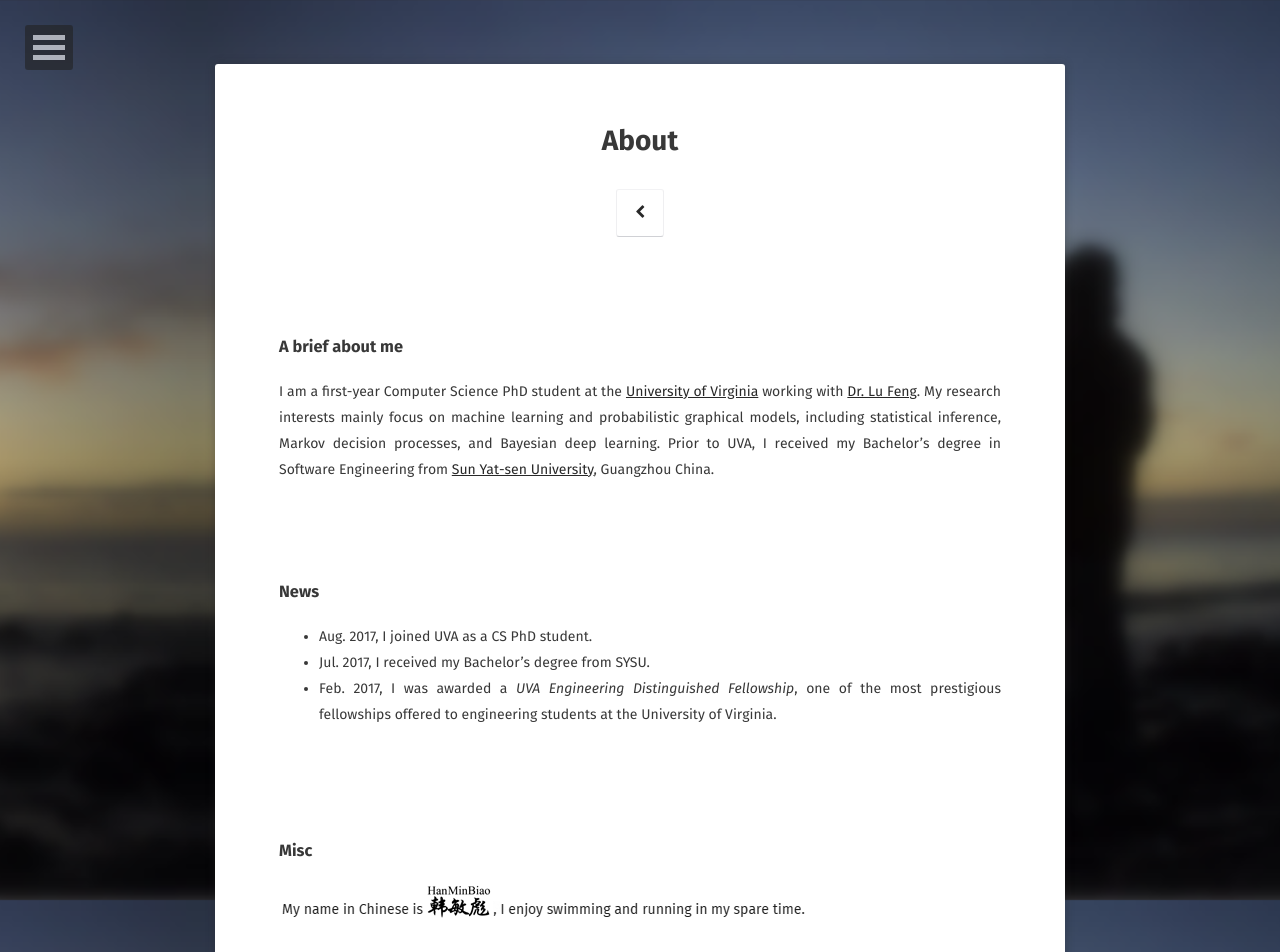
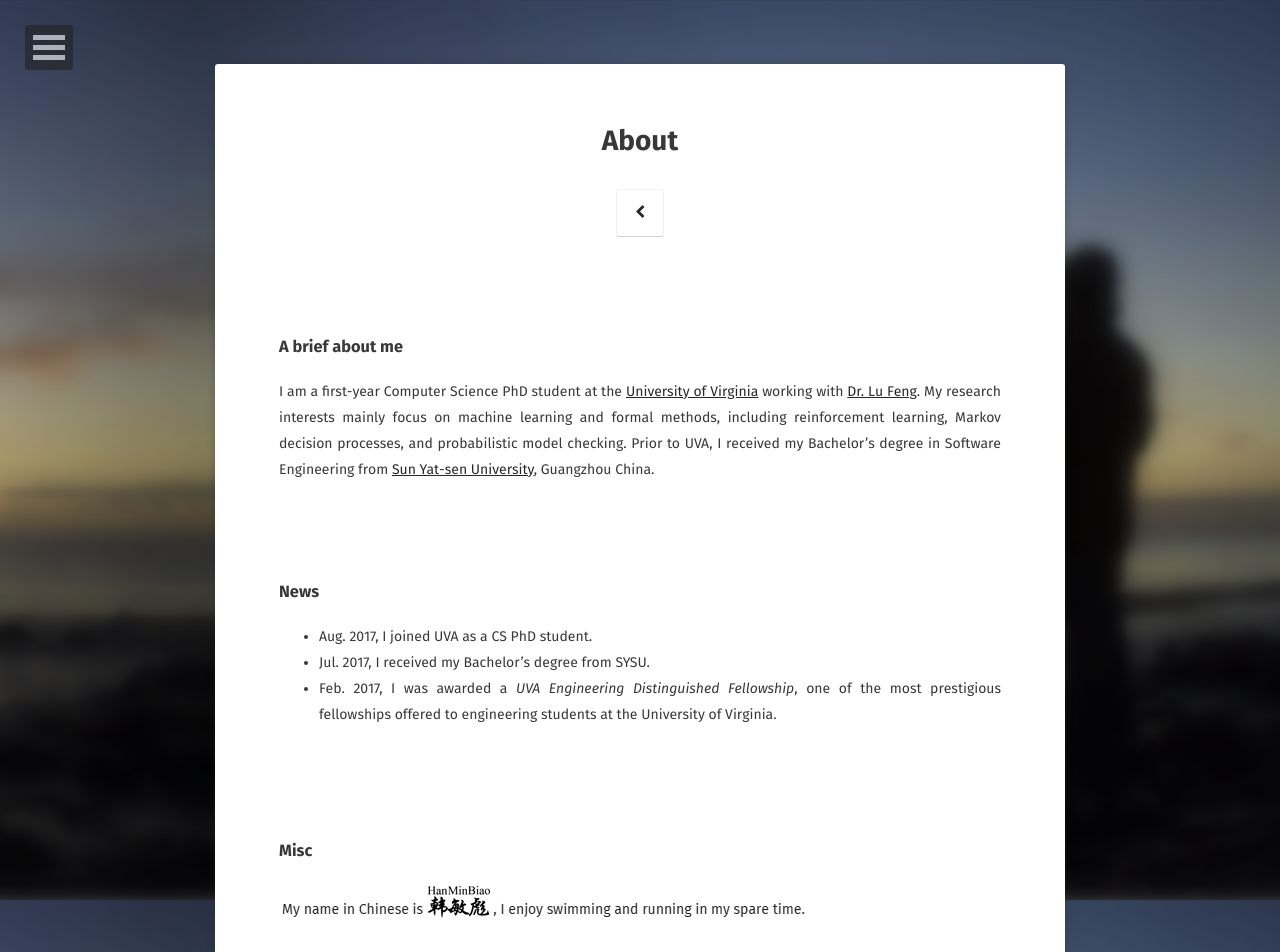
Before and after one commit to FrancisDavis/FrancisDavis.github.io, a Jekyll site: the page built from about/index.md, in a window 1280 px wide. Shown: the top 952 px of the page. Built offline with Jekyll 4.4.1, drawn with Linux system fonts in a browser that asks for light colours; some web fonts are replaced.

Commit message:
Update index.md

```diff
--- a/about/index.md
+++ b/about/index.md
@@ -7,7 +7,7 @@ comments: false
 ---
 
 ### A brief about me
-I am a first-year Computer Science PhD student at the [University of Virginia](http://www.virginia.edu/) working with [Dr. Lu Feng](http://www.cs.virginia.edu/~lufeng/index.html). My research interests mainly focus on machine learning and probabilistic graphical models, including statistical inference, Markov decision processes, and Bayesian deep learning. Prior to UVA, I received my Bachelor's degree in Software Engineering from [Sun Yat-sen University](http://www.sysu.edu.cn/2012/en/index.htm), Guangzhou China.
+I am a first-year Computer Science PhD student at the [University of Virginia](http://www.virginia.edu/) working with [Dr. Lu Feng](http://www.cs.virginia.edu/~lufeng/index.html). My research interests mainly focus on machine learning and formal methods, including reinforcement learning, Markov decision processes, and probabilistic model checking. Prior to UVA, I received my Bachelor's degree in Software Engineering from [Sun Yat-sen University](http://www.sysu.edu.cn/2012/en/index.htm), Guangzhou China.
 
 <br>
 <br>
```
